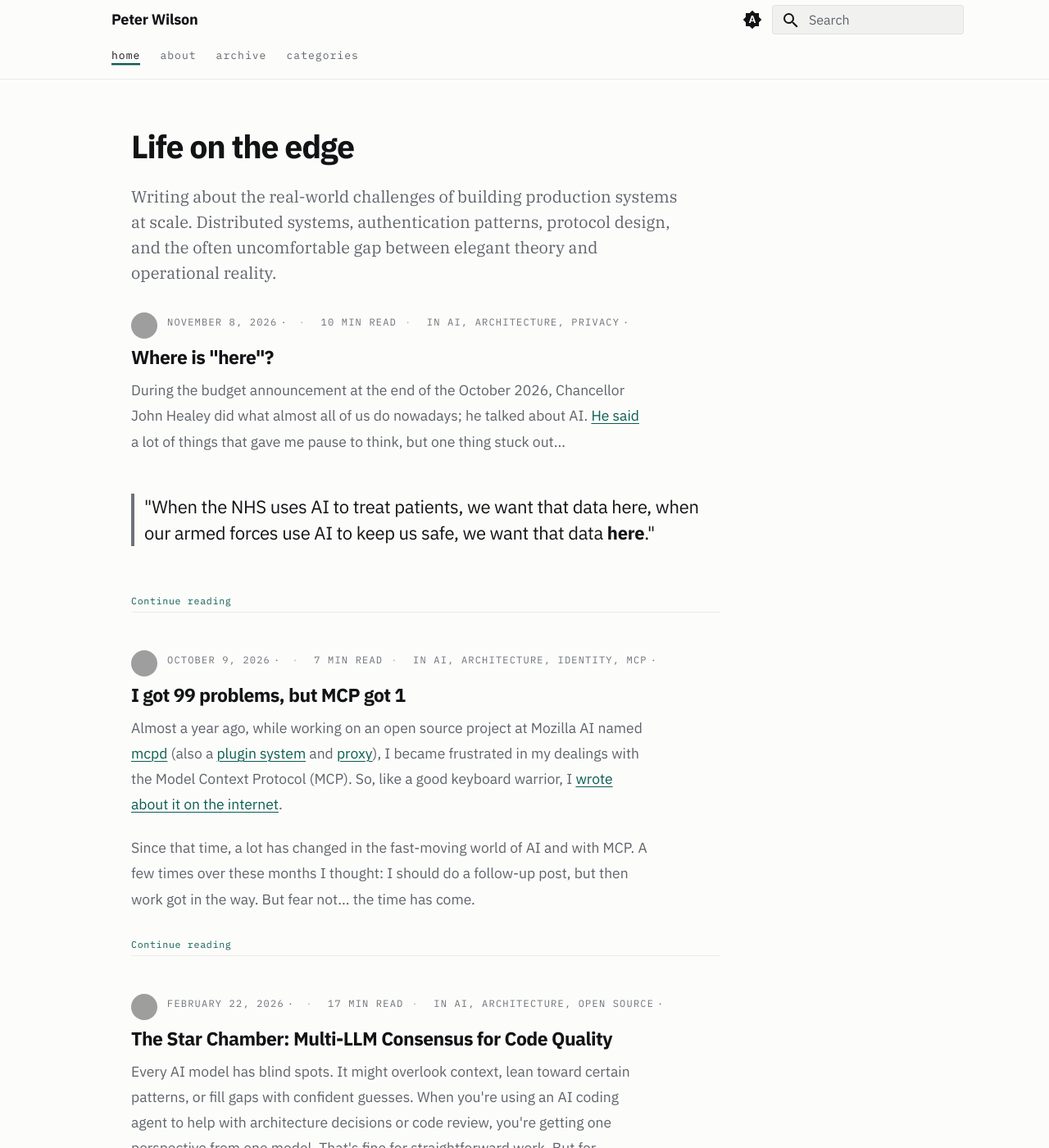
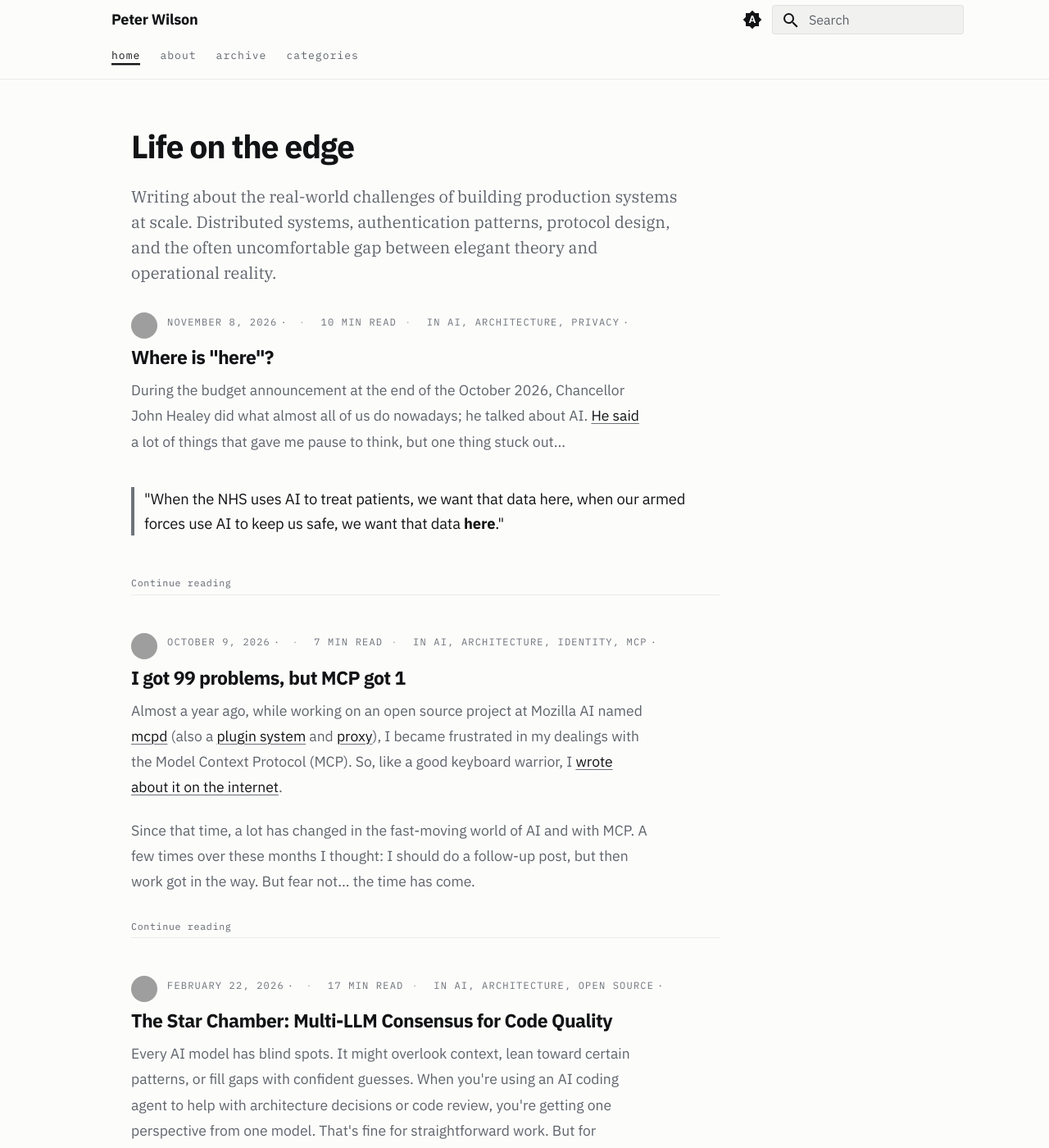
Before and after one commit to peteski22/blog, an MkDocs documentation site: the page built from docs/index.md, in a window 1280 px wide and 1400 px high. Shown: the whole window at 82% size. Built offline with MkDocs 1.6.1 and Material for MkDocs 9.7.7, drawn with Linux system fonts in a browser that asks for light colours; grey boxes are pictures that could not be loaded.

Commit message:
fix(theme): reserve the accent for admonitions and fix dark links
Color was spread across links, the continue link, the active tab and the
tip box, which read as decoration rather than meaning. In dark mode links
were not even the accent: material's palette sets the link color under
[data-md-color-scheme=slate][data-md-color-primary=indigo], two attribute
selectors, so the single-attribute mapping lost the cascade and links came
out the stock blue.

Give links the body ink plus an underline, and keep the accent for the tip
group alone. Qualify the mapping block with a second attribute so it wins,
and bring blockquotes down from a quarter larger than body text to five
percent larger.

```diff
--- a/docs/stylesheets/blog.css
+++ b/docs/stylesheets/blog.css
@@ -80,7 +80,9 @@
 
 .md-post__content > h1 > a:hover,
 .md-post__content > h2 > a:hover {
-  color: var(--pw-accent);
+  text-decoration: underline;
+  text-decoration-thickness: 1px;
+  text-underline-offset: 4px;
 }
 
 .md-post__content > p {
@@ -96,7 +98,12 @@
   font-family: var(--md-code-font-family);
   font-size: 0.58rem;
   letter-spacing: 0.06em;
+  color: var(--pw-muted);
   text-decoration: none;
+}
+
+.md-post__action a:hover {
+  color: var(--pw-ink);
 }
 
 .md-post__action a:hover {
--- a/docs/stylesheets/content.css
+++ b/docs/stylesheets/content.css
@@ -46,10 +46,18 @@
   margin: 0 0 1.25em;
 }
 
+/* Links are body text plus an underline. The underline carries the
+   affordance, so no color is needed. */
 .md-typeset a {
   text-decoration: underline;
   text-decoration-thickness: 1px;
+  text-decoration-color: var(--pw-faint);
   text-underline-offset: 3px;
+}
+
+.md-typeset a:hover,
+.md-typeset a:focus {
+  text-decoration-color: var(--pw-ink);
 }
 
 .md-typeset ul,
@@ -75,9 +83,9 @@
   border-left: none;
   padding-left: 0;
   margin: 2.2em 0;
-  font-size: 1.26em;
-  line-height: 1.45;
-  letter-spacing: -0.015em;
+  font-size: 1.05em;
+  line-height: 1.6;
+  letter-spacing: -0.008em;
   color: var(--pw-ink);
 }
 
--- a/docs/stylesheets/layout.css
+++ b/docs/stylesheets/layout.css
@@ -96,7 +96,7 @@
 
 .md-tabs__item--active .md-tabs__link {
   color: var(--pw-ink);
-  box-shadow: 0 0.12rem 0 var(--pw-accent);
+  box-shadow: 0 0.12rem 0 var(--pw-ink);
 }
 
 /* Footer */
--- a/docs/stylesheets/theme.css
+++ b/docs/stylesheets/theme.css
@@ -47,8 +47,12 @@
    mapped onto the variable a rule consumes. Setting a token material derives
    another from does not change the derived one. */
 
-[data-md-color-scheme="default"],
-[data-md-color-scheme="slate"] {
+/* NOTE: The second attribute is for specificity, not for matching. Material's
+   palette sets some of these under [data-md-color-scheme=X][data-md-color-primary=Y],
+   so a single-attribute rule here loses and silently does nothing. Every page
+   carries both attributes. */
+[data-md-color-scheme="default"][data-md-color-primary],
+[data-md-color-scheme="slate"][data-md-color-primary] {
   --md-default-bg-color: var(--pw-bg);
   --md-default-fg-color: var(--pw-ink);
   --md-default-fg-color--light: var(--pw-muted);
@@ -56,12 +60,15 @@
   --md-default-fg-color--lightest: var(--pw-rule);
 
   --md-typeset-color: var(--pw-ink);
-  --md-typeset-a-color: var(--pw-accent);
-  --md-accent-fg-color: var(--pw-accent);
-  /* NOTE: Material declares this as a standalone literal, not derived
-     from the accent, so setting the accent alone leaves it unchanged.
+  /* NOTE: The accent is reserved for admonitions. Links, focus rings and
+     mermaid node fills take the body ink, so color carries meaning in one
+     place rather than decorating the whole page. */
+  --md-typeset-a-color: var(--pw-ink);
+  --md-accent-fg-color: var(--pw-ink);
+  /* NOTE: Material declares this as a standalone literal, not derived from
+     the foreground, so setting the foreground alone leaves it unchanged.
      Mermaid node fills read it. */
-  --md-accent-fg-color--transparent: color-mix(in srgb, var(--pw-accent) 10%, transparent);
+  --md-accent-fg-color--transparent: color-mix(in srgb, var(--pw-ink) 8%, transparent);
 
   /* The header and the active tab take the page background, so the top of the
      page is not a colored bar. */
```
